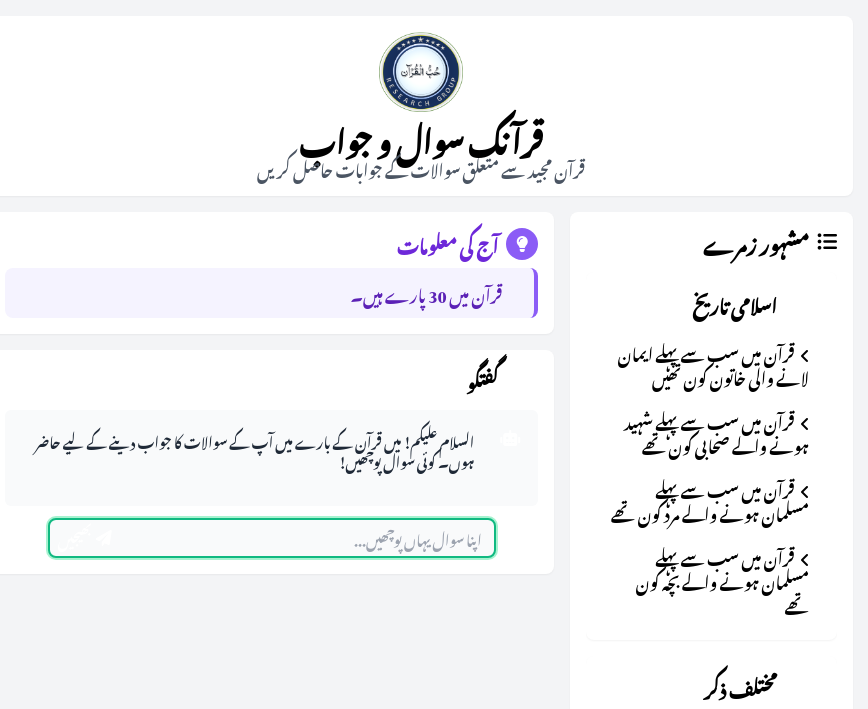
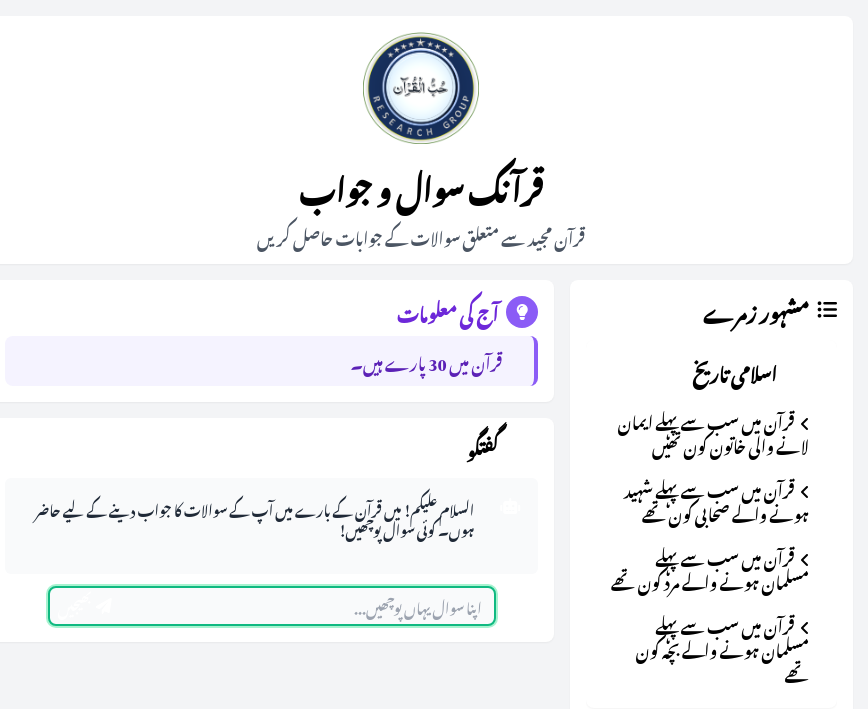
Before and after one commit to hassansaeed-isb/Quranic-Chatbot, a Flask app: page / in a window 1280 px wide. Shown: the top 709 px of the page, without its empty margins (219-1087 px from the left). Run offline with Flask 3, Linux system fonts and the light colour scheme; some web fonts are replaced.

Commit message:
Update index.html

```diff
--- a/templates/index.html
+++ b/templates/index.html
@@ -13,11 +13,11 @@
     <div class="container mx-auto px-4 py-4 max-w-4xl flex-grow flex flex-col">
         <!-- Header with logo -->
         <header class="text-center mb-4 bg-white rounded-lg shadow-sm p-4">
-            <div class="flex items-center justify-center mb-2">
-                <img src="{{ url_for('static', filename='images/logo.png') }}" alt="قرآنک لوگو" class="h-16 md:h-20">
+            <div class="flex items-center justify-center mb-6">
+                <img src="{{ url_for('static', filename='images/logo.png') }}" alt="قرآنک لوگو" class="h-20 md:h-28">
             </div>
-            <h1 class="text-2xl md:text-3xl font-bold text-emerald-700">قرآنک سوال و جواب</h1>
-            <p class="text-sm md:text-base text-gray-600">قرآن مجید سے متعلق سوالات کے جوابات حاصل کریں</p>
+            <h1 class="text-2xl md:text-3xl font-bold text-emerald-700 mb-4">قرآنک سوال و جواب</h1>
+            <p class="text-sm md:text-base text-gray-600 mt-5">قرآن مجید سے متعلق سوالات کے جوابات حاصل کریں</p>
         </header>
 
         <!-- Main content area - responsive layout on mobile -->
```
